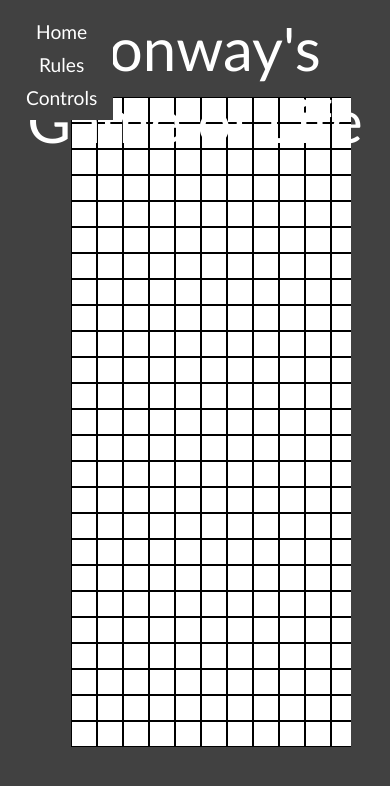
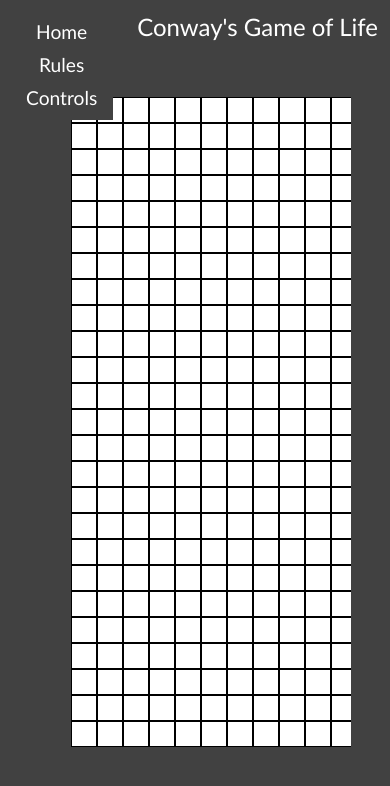
Before and after one commit to Hunterosmun/hunter-osmun, a React (Create React App) app: page /conways in a window 390 px wide. Shown: the top 786 px of the page. Built offline with nearby package versions, Linux system fonts and the light colour scheme.

Commit message:
Make Conways title more mobile friendly (and slight fix on To-Do)

```diff
--- a/src/pages/conways-game/index.js
+++ b/src/pages/conways-game/index.js
@@ -329,9 +329,15 @@ const BtnBox = styled.div`
 `
 
 const TopBox = styled.div`
-  font-size: 60px;
   position: absolute;
   top: 12px;
+  @media (max-width: 720px) {
+    font-size: 24px;
+    right: 12px;
+  }
+  @media not all and (max-width: 720px) {
+    font-size: 60px;
+  }
 `
 
 const Verticle = styled.div`
--- a/src/pages/to-do/index.js
+++ b/src/pages/to-do/index.js
@@ -248,7 +248,7 @@ const ContentWrap = styled.div`
 `
 
 const ListNames = styled.div`
-  margin-top: 30px;
+  margin-top: 60px;
   padding: 4px;
   width: 200px;
   max-height: calc(100vh - 60px);
```
